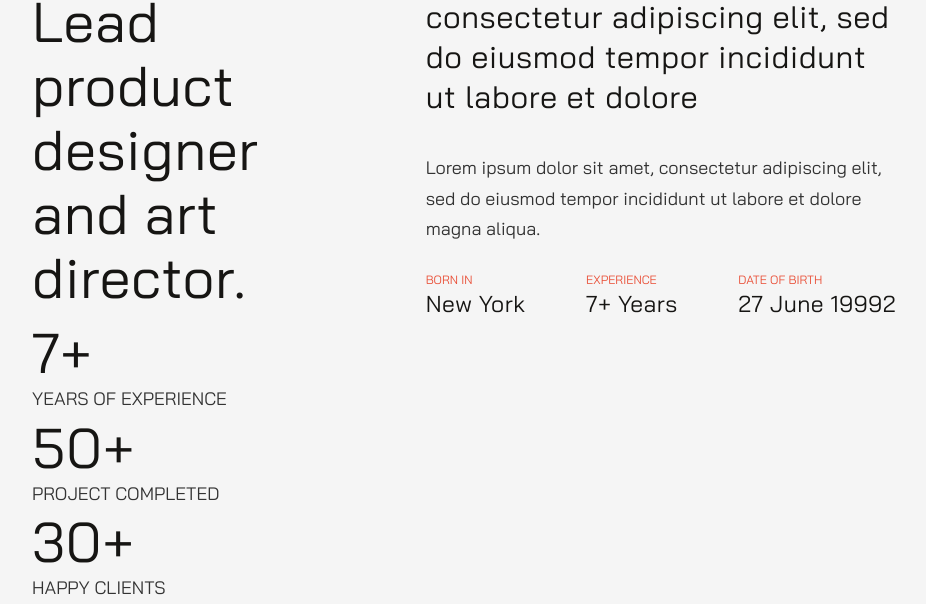
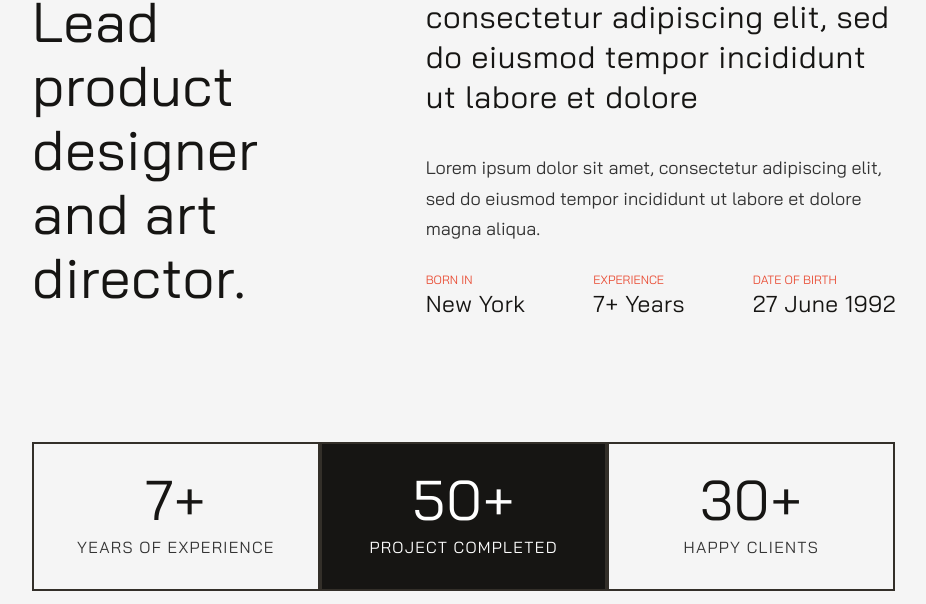
Before and after one commit to SergeyRozovenko/FEBasic_Hillel, a plain HTML site: page index.html in a window 1280 px wide. Shown: the part 1071-1675 px from the top of the page, without its empty margins (176-1102 px from the left). Drawn offline with Linux system fonts and the light colour scheme.

Commit message:
add code

```diff
--- a/css/main_style.css
+++ b/css/main_style.css
@@ -7,6 +7,7 @@
   margin: 0;
   padding: 0;
   box-sizing: border-box;
+  background-clip: border-box;
 }
 
 a {
@@ -50,6 +51,11 @@ select {
   margin-right: auto;
 }
 
+.bg_black {
+  background-color: var(--primary-color);
+  color: var(--white-color) !important;
+}
+
 .flex {
   display: flex;
 }
@@ -60,6 +66,10 @@ select {
 
 .items_center {
   align-items: center;
+}
+
+.flex_col {
+  flex-direction: column;
 }
 
 .justify_content {
@@ -79,6 +89,7 @@ select {
 .pb190 {
   padding: 0 190px;
 }
+
 .btn {
   display: inline-block;
   font-weight: 400;
--- a/css/style.css
+++ b/css/style.css
@@ -119,3 +119,20 @@
   line-height: 16px;
   color: var(--secondary-color);
 }
+
+.wrap_exp {
+  min-width: 33.3%;
+  margin-top: 122px;
+  border: 2px solid #332f29;
+  padding-top: 23px;
+  padding-bottom: 26px;
+}
+
+.exp_text {
+  font-weight: 400;
+  font-size: 16px;
+  line-height: 32px;
+  text-align: center;
+  letter-spacing: 1.28px;
+  background-clip: border-box;
+}
--- a/index.html
+++ b/index.html
@@ -85,27 +85,30 @@
                             </div>
                             <div class="second_formtext">
                                 <h3 class="formtxt_title text_transform">date of birth</h3>
-                                <p class="section_text">27 June 19992</p>
+                                <p class="section_text">27 June 1992</p>
                             </div>
                         </div>
                     </div>
                 </div>
-                <div class="second_wrap2 pb190">
-                    <div class="wrap_exp">
+                <div class="second_wrap2 pb190 flex">
+                    <div class="wrap_exp flex flex_col items_center">
                         <h2 class="section_title">7+</h2>
                         <span class="exp_text text_transform">Years of Experience</span>
                     </div>
-                    <div class="wrap_exp">
-                        <h2 class="section_title">50+</h2>
+                    <div class="wrap_exp bg_black flex flex_col items_center">
+                        <h2 class="section_title bg_black">50+</h2>
                         <span class="exp_text text_transform">Project Completed</span>
                     </div>
-                    <div class="wrap_exp">
+                    <div class="wrap_exp flex flex_col items_center">
                         <h2 class="section_title">30+</h2>
                         <span class="exp_text text_transform">Happy Clients</span>
                     </div>
                 </div>
             </div>
         </section>
+        <section class="third_section">
+            <div class="container"></div>
+        </section>
     </main>
     <footer></footer>
 </body>
```
